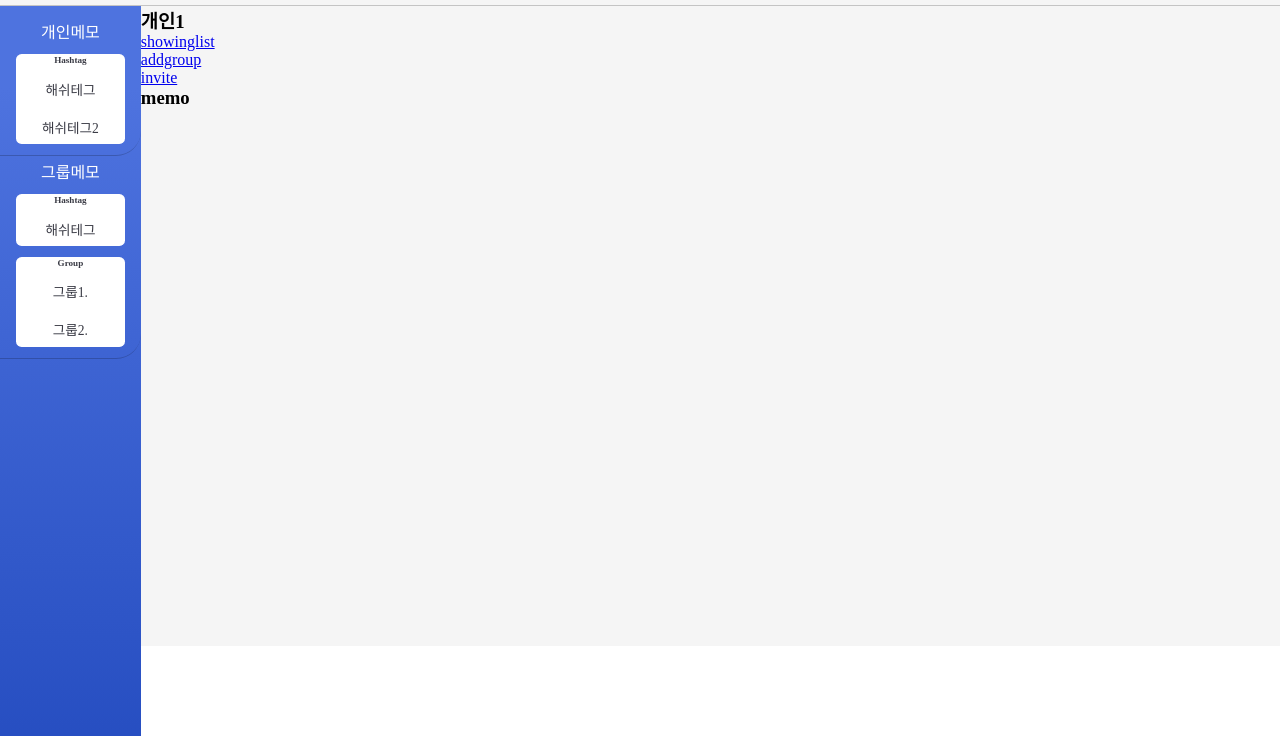
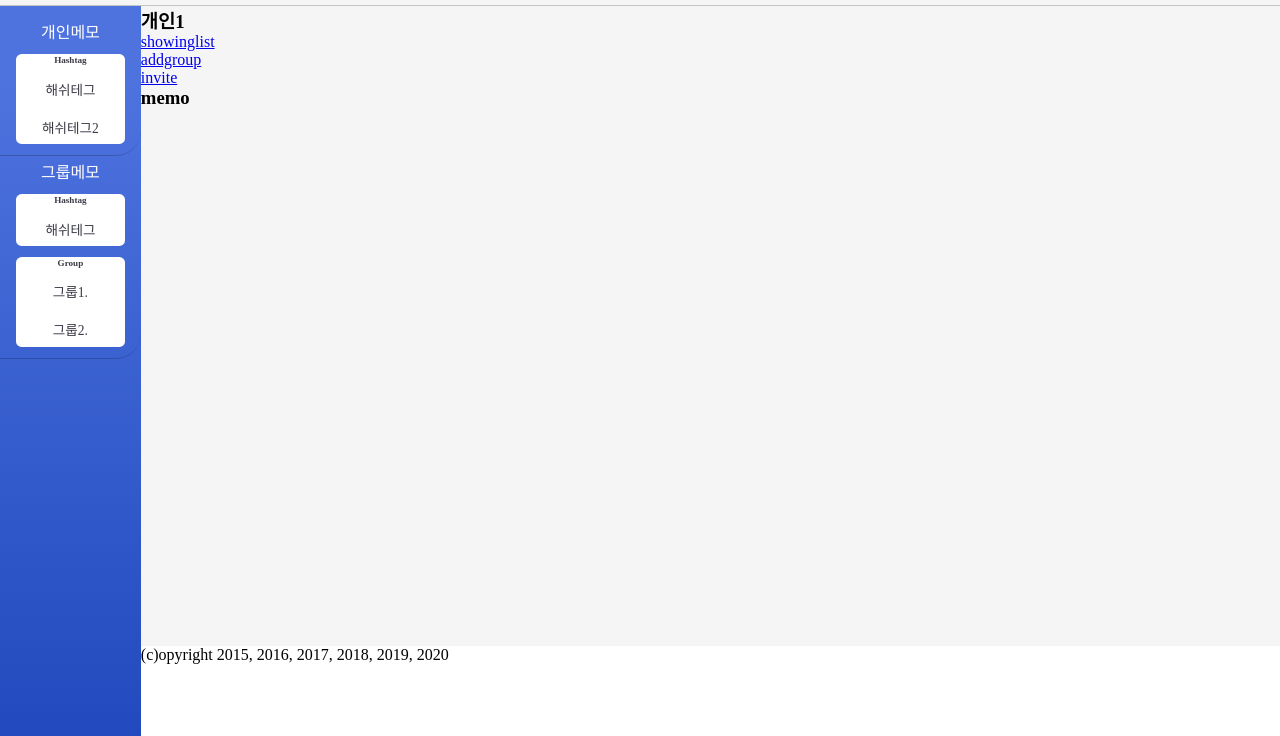
Before and after one commit to kin911014/react-1, a React app: page / in a window 1280 px wide. Shown: the part 85-821 px from the top of the page. Before the commit the page ends 800 px from the top, so only its background shows below. Built offline with nearby package versions, Linux system fonts and the light colour scheme.

Commit message:
fix container

```diff
--- a/public/assets/footer.css
+++ b/public/assets/footer.css
@@ -4,5 +4,6 @@
   right: 0px;
   bottom: 0px;
   float: right;
-  height: 8%;
+  height: auto;
+  height: 3%;
 }
--- a/public/assets/header.css
+++ b/public/assets/header.css
@@ -1,4 +1,5 @@
 .header {
+  position: relative;
   background-color: #f5f5f5;
   display: flex;
   /* 5.8 수정, 메인 헤더 padding수정  */
--- a/public/assets/main.css
+++ b/public/assets/main.css
@@ -30,7 +30,7 @@ body {
   float: right;
   width: 89%;
   height: 80%;
-  z-index: -1;
+  /* z-index: -1; */
 }
 .contents-header {
   height: 10%;
--- a/public/assets/sidebar.css
+++ b/public/assets/sidebar.css
@@ -1,12 +1,13 @@
 /* sidebar*/
 
 .sidebar {
+  position: relative;
   display: block;
   width: 11%;
-  height: 100%;
+  height: 90%;
   background-image: linear-gradient(180deg, #4e73df 10%, #224abe 100%);
   padding-top: 10px;
-  position: fixed;
+  float: left;
 }
 
 .sidebar li {
--- a/src/footer/Footer.js
+++ b/src/footer/Footer.js
@@ -3,7 +3,7 @@ import React from "react";
 export default class Footer extends React.Component {
   render() {
     return (
-      <div className="Footer">
+      <div className="footer">
         <p>(c)opyright 2015, 2016, 2017, 2018, 2019, 2020</p>
       </div>
     );
```
